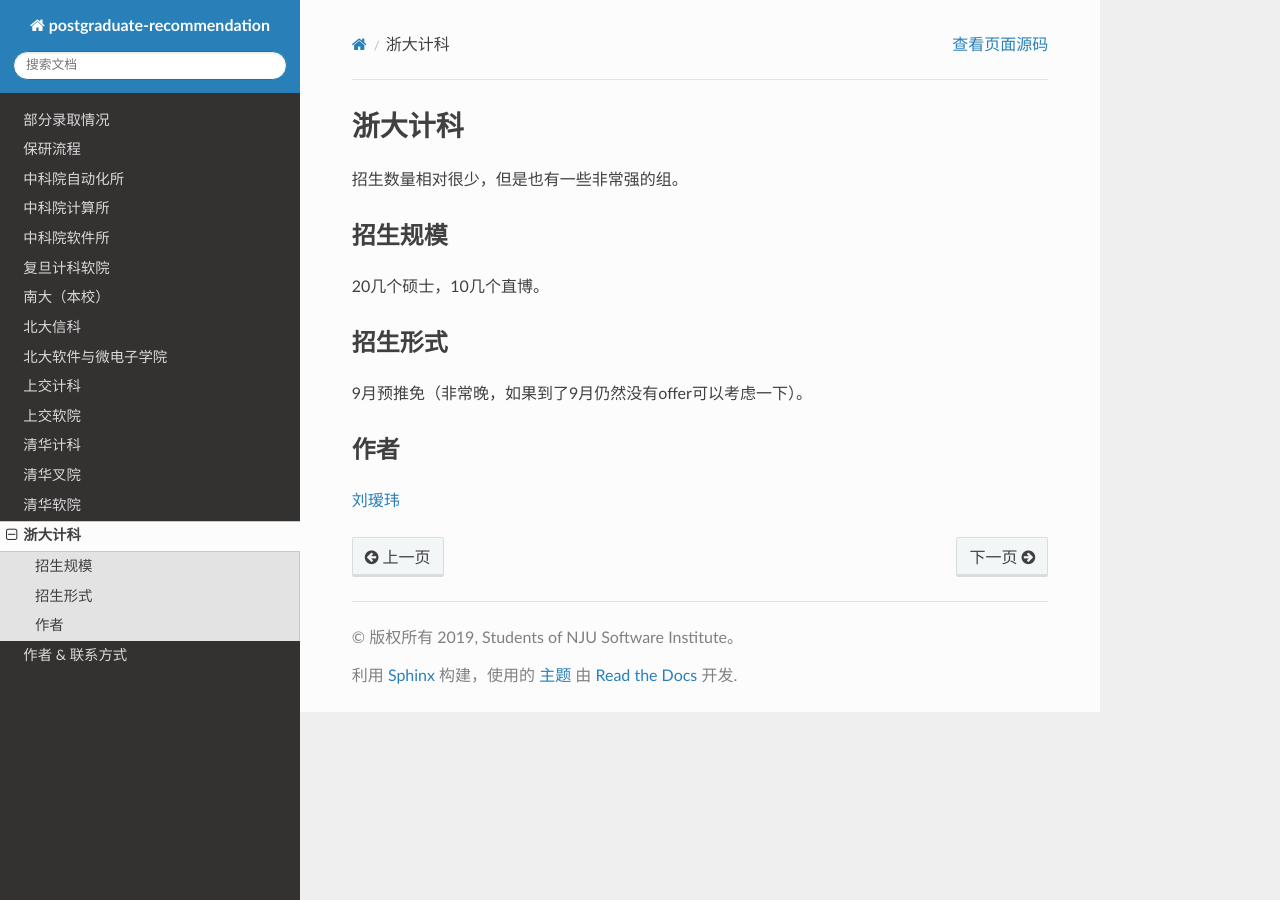
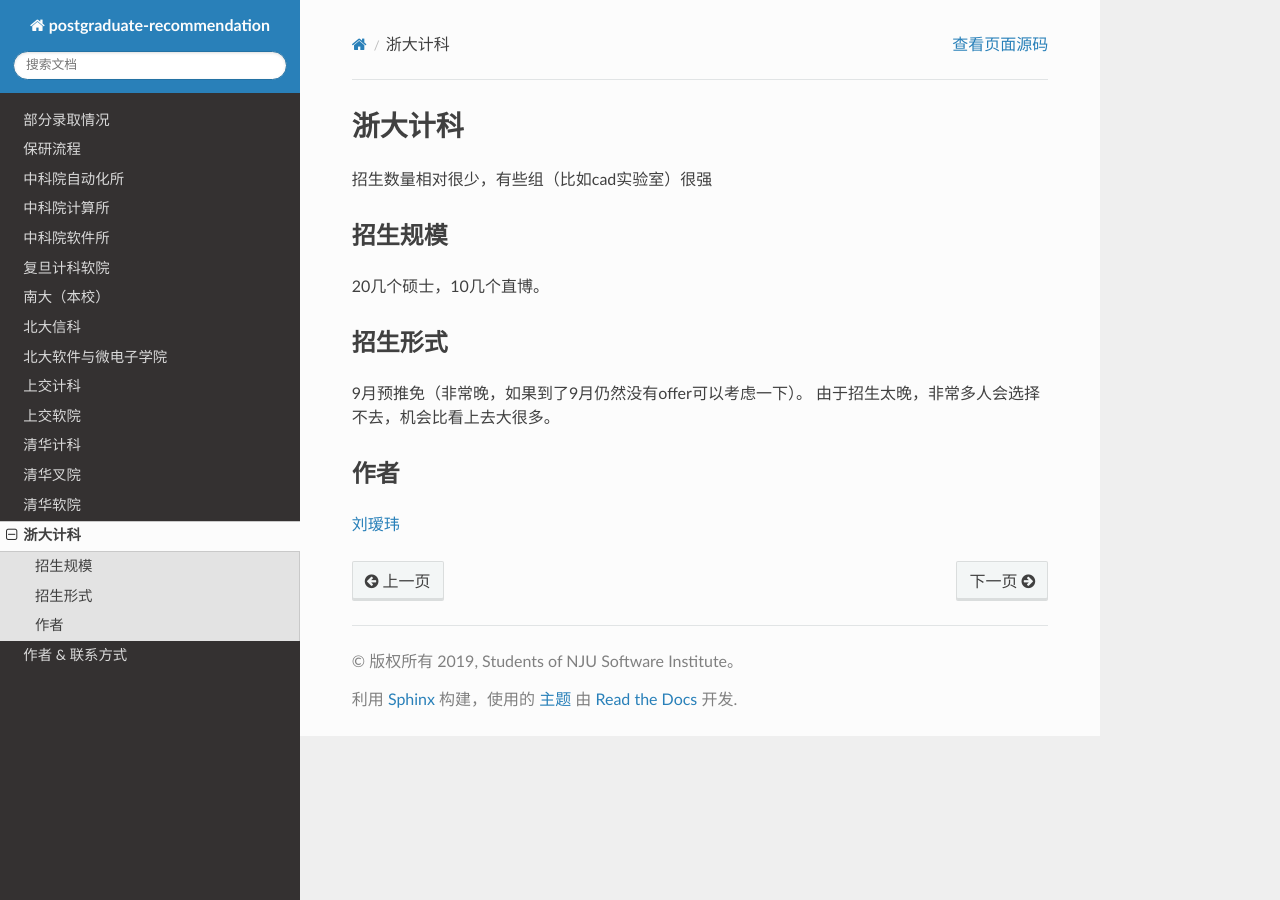
Before and after one commit to NJU-SE-15-share-review/postgraduate-recommendation, a Sphinx documentation site: the page built from source/schools/zju/cs.rst, in a window 1280 px wide. Built offline with Sphinx 7.4.7 and the Read the Docs theme 2.0.0, drawn with Linux system fonts in a browser that asks for light colours.

Commit message:
small change

```diff
--- a/source/schools/nju/software.rst
+++ b/source/schools/nju/software.rst
@@ -5,7 +5,7 @@
 
 众所周之，我们院是没有办法保送计科和AI院的，如果想找计科的导师可以两种办法。
 
-* 双导师，学籍软院，在软件计科各有一个导师，工作基本在计科做。 14级有个学长是在lamda组就是这样进的。 但是上课还要在软院。
+* 双导师，学籍软院，在软件计科各有一个导师，工作基本在计科做。 14级有个学长就是这样进lamda组的。 但是上课还要在软院。
 * 选择软院和计科的公共导师， 比如周志华（可以试试～）， 武岗山（做cv的，同组有青千王利民，非常强，15级有个学长去了这边）。但是仍然是上课在软院，科研在计科。
 
 作者
--- a/source/schools/sjtu/cs.rst
+++ b/source/schools/sjtu/cs.rst
@@ -1,7 +1,7 @@
 上交计科
 =====================================
 
-7月份报名了，但是和期末考试冲突了，就没去。  TODO
+一般7月上旬会有夏令营，但是有可能和期末考试冲突，并且上交的计科和软院不能同时报，需要注意。
 
 作者
 --------------------------------------
--- a/source/schools/thu/cs.rst
+++ b/source/schools/thu/cs.rst
@@ -13,7 +13,7 @@
 
 7月有夏令营（初审相对严格，我们院报名清华的第一名肯定可以进，后面就看运气了），夏令营有机考，没有严格的面试。 机考成绩考前的9月预推免可以进入9月的预推免环节（不直接发offer）。我没报9月预推免，不知道没有夏令营直接报有多大的通过概率。 但是要注意，9月份清华的系统只能选择一个，也就是清华的计科软院只能报考一个。
 
-如果想读博士，要提前联系老师，夏令营是一个比较好的联系老师的地方，不过那边方向热门或者能力超强的老师大概率是联系不上的。 我之前联系过一个清华计科的刘知远老师（学术明星级别），在前一年的12月份就已经没有名额了，而且当时联系的时候大多数老师都说没有名额了，也就因此基本放弃了去那边直博。 希望下一级学弟学妹联系的时候会有比较好的运气。
+如果想读博士，要提前联系老师，夏令营是一个比较好的联系老师的地方，不过那边方向热门或者能力超强的老师大概率是联系不上的。 我之前联系过一个清华计科的老师（非常厉害的老师），但是他在前一年的12月份就已经没有名额了，并且当时联系的时候大多数老师都说没有名额了，也就因此基本放弃了去那边直博。 希望下一级学弟学妹联系的时候会有比较好的运气。
 
 作者
 --------------------------------------
--- a/source/schools/thu/iiis.rst
+++ b/source/schools/thu/iiis.rst
@@ -3,7 +3,7 @@
 
 https://iiis.tsinghua.edu.cn/
 
-可能是可以和贵系相比的地方之一。
+姚班， 国内顶级计算机研究所。
 
 招生大概形式
 --------------------------------------
--- a/source/schools/thu/ss.rst
+++ b/source/schools/thu/ss.rst
@@ -13,7 +13,7 @@ http://www.thss.tsinghua.edu.cn/
 招生形式
 --------------------------------------
 
-6月份会有夏令营（4月就会发报名通知，注意查看），夏令营和硕士招生完全无关，是博士夏令营。提供了一个校外学生和博导联系到机会，也不会直接发放offer。 但是考核形式和9月硕士博士招生完全类似，可以当作提前演练。我当时比较幸运联系到了一位老师，后来经过比较简单的考核就达成了口头录取，后面9月也成功录取了。
+6月份会有夏令营（4月就会发报名通知，注意查看），夏令营和硕士招生完全无关，是博士夏令营。提供了一个校外学生和博导联系到机会，也不会直接发放offer。 但是考核形式和9月硕士博士招生完全类似，可以当作提前演练。 导师可能会给口头录取，到了9月还要走形式考试一次。
 
 9月份预推免主要是硕士，初审相对严格，只有60个人可以通过参加考试，不过对我们院非常友好，大概前20名都有可能通过初审。过了初审之后通过的概率也很大。
 
--- a/source/schools/zju/cs.rst
+++ b/source/schools/zju/cs.rst
@@ -1,7 +1,7 @@
 浙大计科
 =====================================
 
-招生数量相对很少，但是也有一些非常强的组。
+招生数量相对很少，有些组（比如cad实验室）很强
 
 招生规模
 --------------------------------------
@@ -11,7 +11,7 @@
 招生形式
 --------------------------------------
 
-9月预推免（非常晚，如果到了9月仍然没有offer可以考虑一下）。
+9月预推免（非常晚，如果到了9月仍然没有offer可以考虑一下）。 由于招生太晚，非常多人会选择不去，机会比看上去大很多。
 
 作者
 --------------------------------------
```
